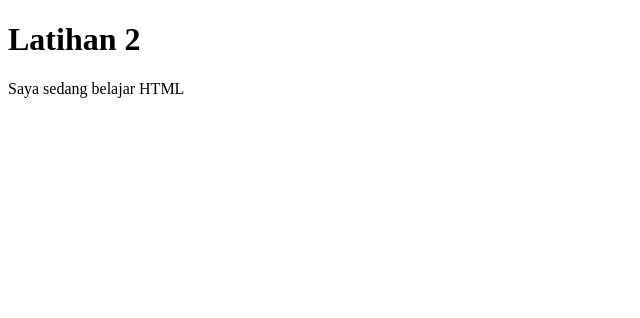
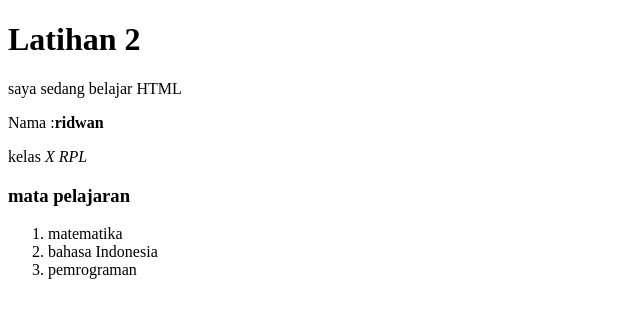
Before and after one commit to Ridwanmuha/latihan-dua, a plain HTML site: page index.html in a window 1280 px wide. Shown: the whole page, without its empty margins (0-640 px from the left). Drawn offline with Linux system fonts and the light colour scheme.

Commit message:
mata pelajaran

```diff
--- a/index.html
+++ b/index.html
@@ -9,24 +9,15 @@
 
 <body>
  <h1>Latihan 2</h1>
-   <p>Saya sedang belajar HTML</P>
-     <!--Tab to edit-->
-   <//P>
-     <!--Tab to edit-->
-
-     <!--Tab to edit-->
-   <//P>
- </tag>
-   <!--Tab to edit-->
-
-   <!--Tab to edit-->
- </tag>
-
- </header>
-   <body>
-
-   </body>
- </header>
-</body>
+<p>saya sedang belajar HTML</p>
+<p>Nama :<b>ridwan</b></p>
+<p>kelas <i>X RPL</i></p>
+<h3>mata pelajaran</h3>
+<ol>
+  <li>matematika</li>
+  <li>bahasa Indonesia</li>
+<li>pemrograman </li>
+</li>
+</ol>
 
 </html>
```
